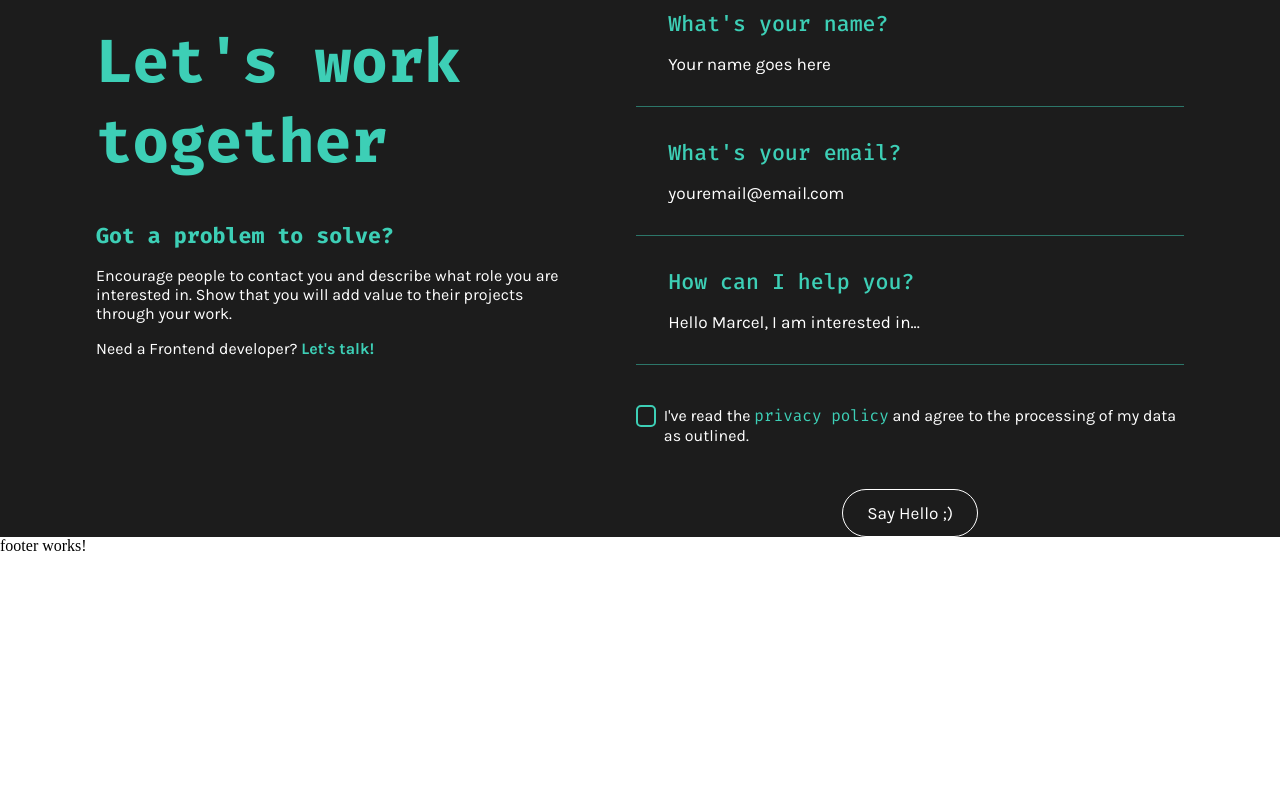
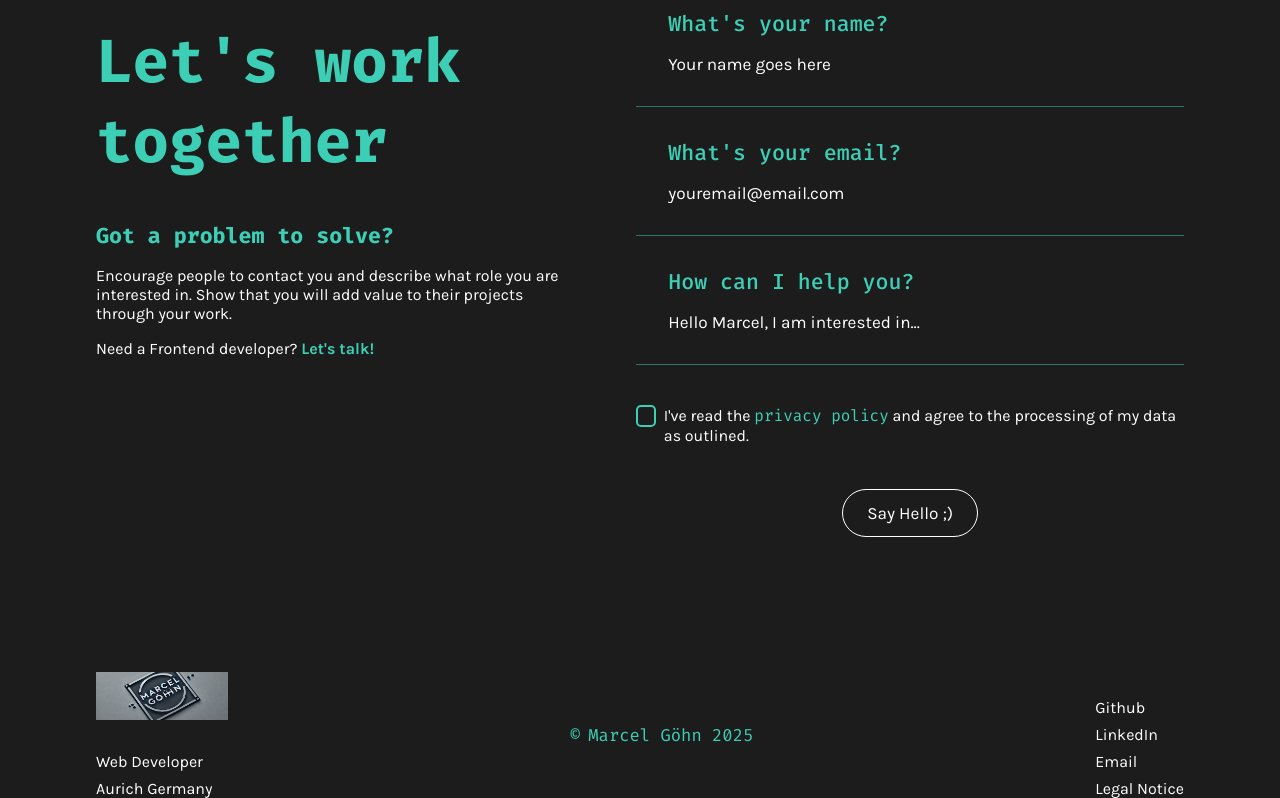
Before and after one commit to Marcel-Goehn/Portfolio, an Angular app: page / in a window 1280 px wide. Shown: the part 4473-5271 px from the top of the page. Before the commit the page ends 5028 px from the top, so only its background shows below. Built offline with nearby package versions, Linux system fonts and the light colour scheme.

Commit message:
added footer markup + css

```diff
--- a/src/app/shared/footer/footer.component.html
+++ b/src/app/shared/footer/footer.component.html
@@ -1 +1,23 @@
-<p>footer works!</p>
+<footer>
+    <div class="container">
+        <div class="flex-container">
+            <div class="logo-footer-container">
+                <img src="assets/img/hero-section/logo.webp" alt="My name in as the logo">
+                <p class="karla">Web Developer</p>
+                <p class="karla">Aurich Germany</p>
+            </div>
+            <div class="copyright">
+                <span class="fira">&copy;</span>
+                <span class="fira">Marcel Göhn 2025</span>
+            </div>
+            <nav>
+                <ul>
+                    <li><a class="karla" href="#">Github</a></li>
+                    <li><a class="karla" href="#">LinkedIn</a></li>
+                    <li><a class="karla" href="#">Email</a></li>
+                    <li><a class="karla" href="#">Legal Notice</a></li>
+                </ul>
+            </nav>
+        </div>
+    </div>
+</footer>
--- a/src/app/shared/footer/footer.component.scss
+++ b/src/app/shared/footer/footer.component.scss
@@ -0,0 +1,63 @@
+@import '../../../variables.scss';
+@import '../../../mixins.scss';
+
+footer {
+    background: $black;
+    padding-top: 8.438rem;
+}
+
+.container {
+    @include container();
+}
+
+.flex-container {
+    @include dFlex($jc: space-between);
+}
+
+.logo-footer-container {
+    > img {
+        width: 132px;
+        height: 48px;
+        object-fit: cover;
+        margin-bottom: 2rem;
+    }
+
+    >img + p {
+        margin-bottom: 0.5rem;
+    }
+
+    >p {
+        color: $white;
+        font-size: $font-size-base;
+        font-weight: $font-weight-normal;
+    }
+}
+
+.copyright {
+    display: flex;
+    gap: 0.5rem;
+    align-items: center;
+
+    >span {
+        color: $teal-dark;
+        font-size: $font-size-l;
+        font-weight: $font-weight-normal;
+    }
+}
+
+nav {
+    align-self: flex-end;
+}
+
+ul {
+    display: flex;
+    flex-direction: column;
+    align-items: flex-start;
+    gap: 0.5rem;
+}
+
+li a {
+    color: $white;
+    font-size: $font-size-base;
+    font-weight: $font-weight-normal;
+}
```
